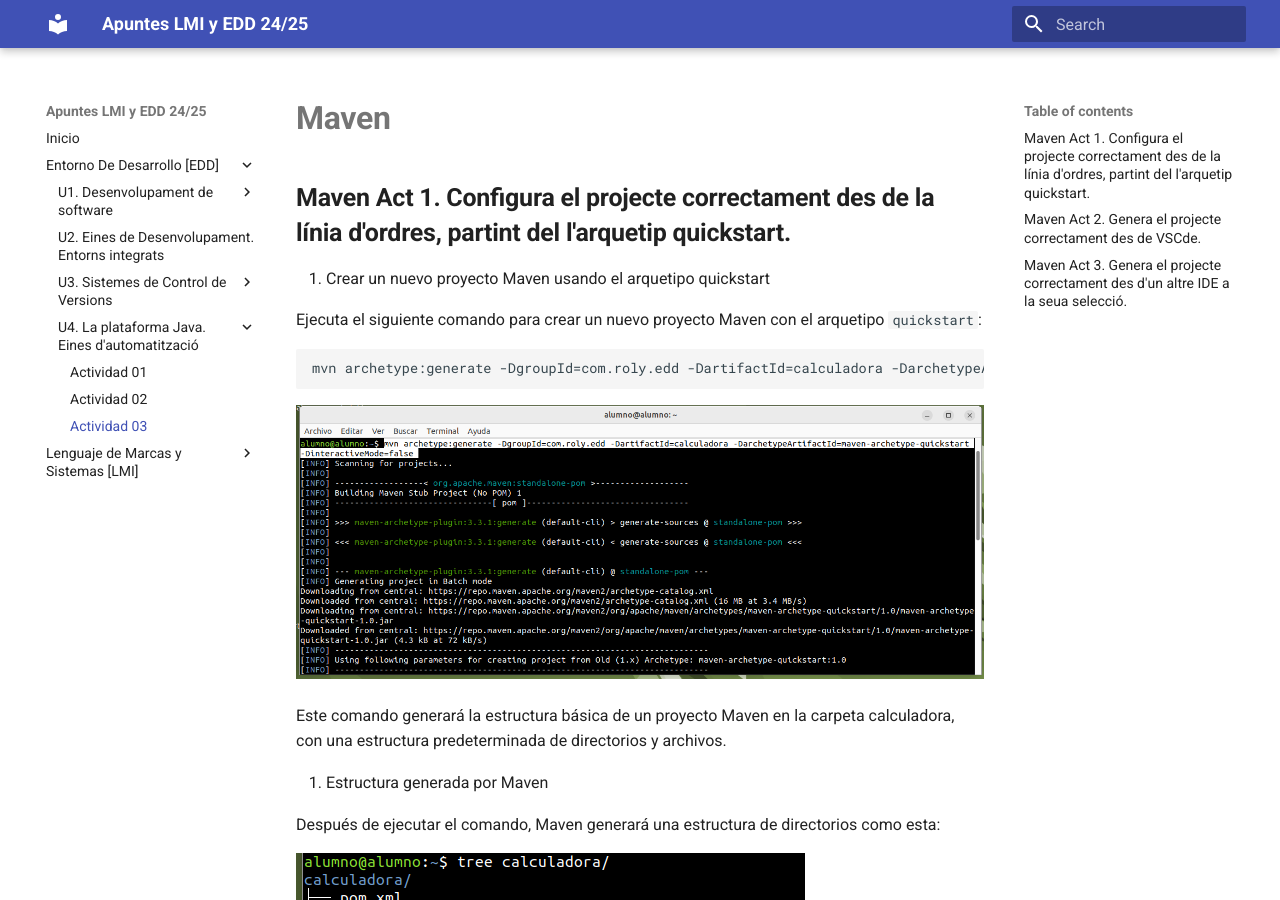
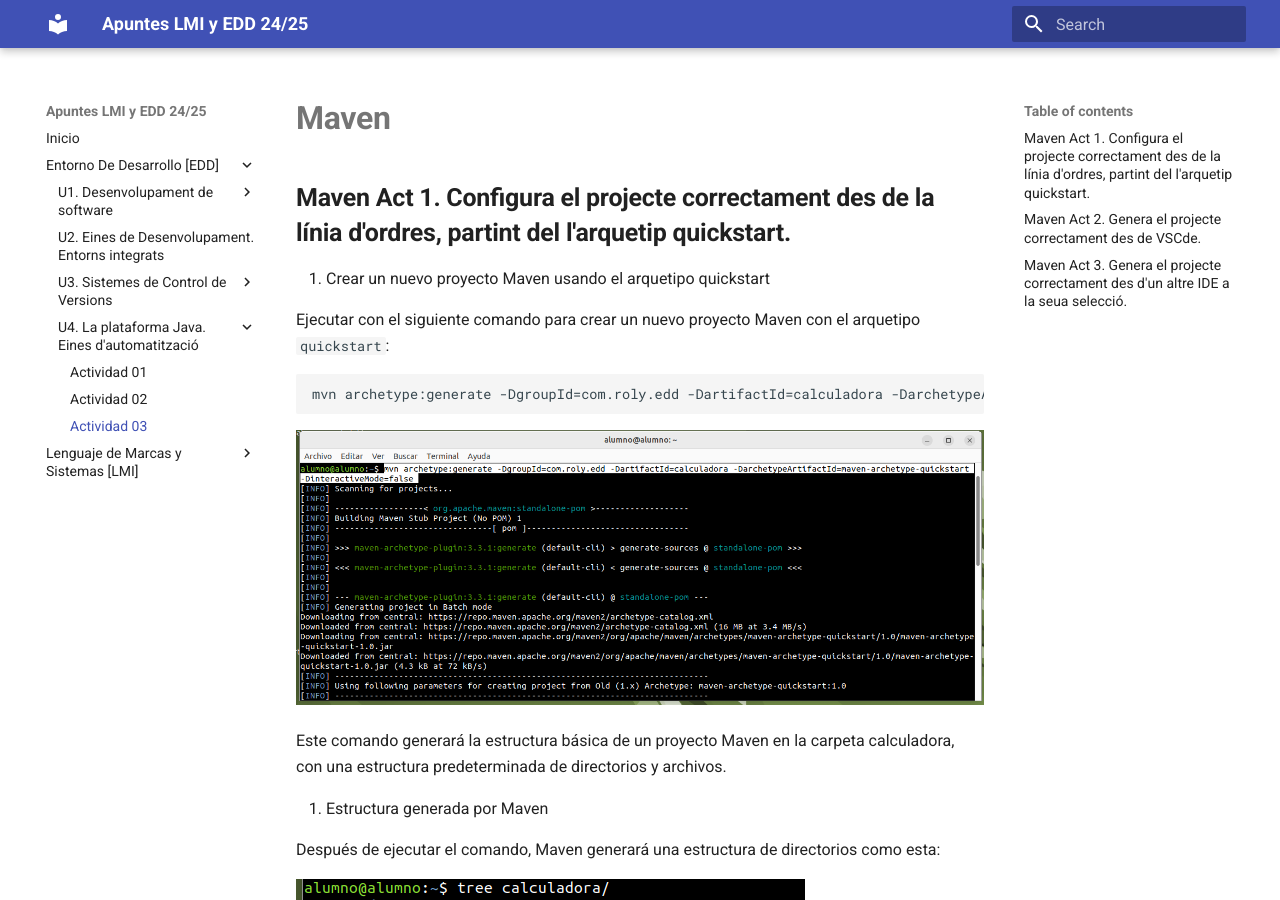
Before and after one commit to RolyAlc/devlog, an MkDocs documentation site: the page built from docs/EDD/T4/Maven.md, in a window 1280 px wide and 900 px high. Built offline with MkDocs 1.6.1 and Material for MkDocs 9.7.7, drawn with Linux system fonts in a browser that asks for light colours.

Commit message:
Update Maven 2.md

````diff
--- a/docs/EDD/T4/Maven.md
+++ b/docs/EDD/T4/Maven.md
@@ -3,7 +3,7 @@
 
 1. Crear un nuevo proyecto Maven usando el arquetipo quickstart
 
-Ejecuta el siguiente comando para crear un nuevo proyecto Maven con el arquetipo `quickstart`:
+Ejecutar con el siguiente comando para crear un nuevo proyecto Maven con el arquetipo `quickstart`:
 
 ``` bash
 mvn archetype:generate -DgroupId=com.roly.edd -DartifactId=calculadora -DarchetypeArtifactId=maven-archetype-quickstart -DinteractiveMode=false
````
